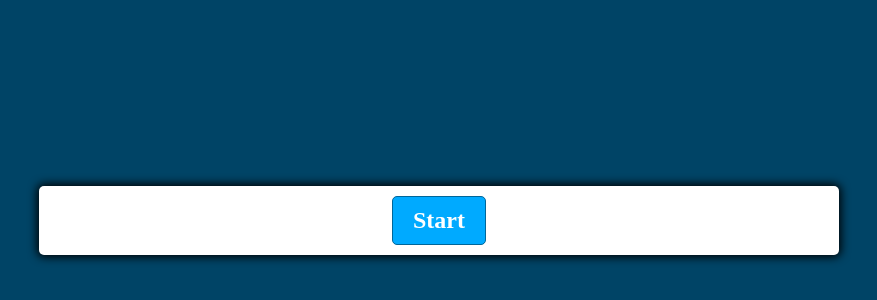
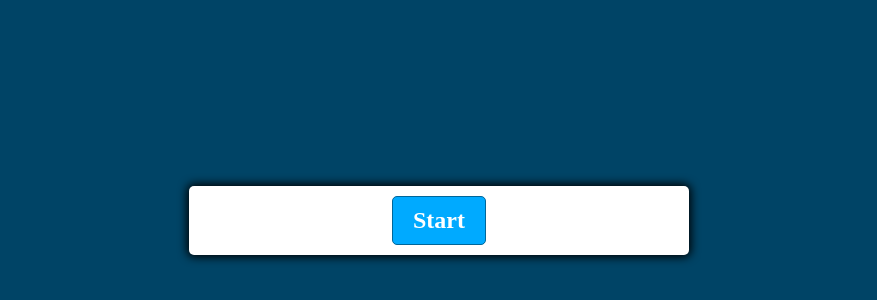
Before and after one commit to Mast8/javas-quiz, a plain HTML site: page index.html in a window 1280 px wide. Shown: the part 180-480 px from the top of the page, without its empty margins (201-1078 px from the left). Drawn offline with Linux system fonts and the light colour scheme.

Commit message:
some css

```diff
--- a/script.js
+++ b/script.js
@@ -158,7 +158,8 @@ const questions = [
     question: 'What is 4 * 2?',
     answers: [
       { text: '6', correct: false },
-      { text: '8', correct: true }
+      { text: '8', correct: true },
+      { text: '8.5', correct: false },
     ]
   },
   {
--- a/styles.css
+++ b/styles.css
@@ -41,8 +41,8 @@ body.wrong {
 }
 
 .container {
-  width: 800px;
-  max-width: 80%;
+  width: 500px;
+
   background-color: white;
   border-radius: 5px;
   padding: 10px;
```
